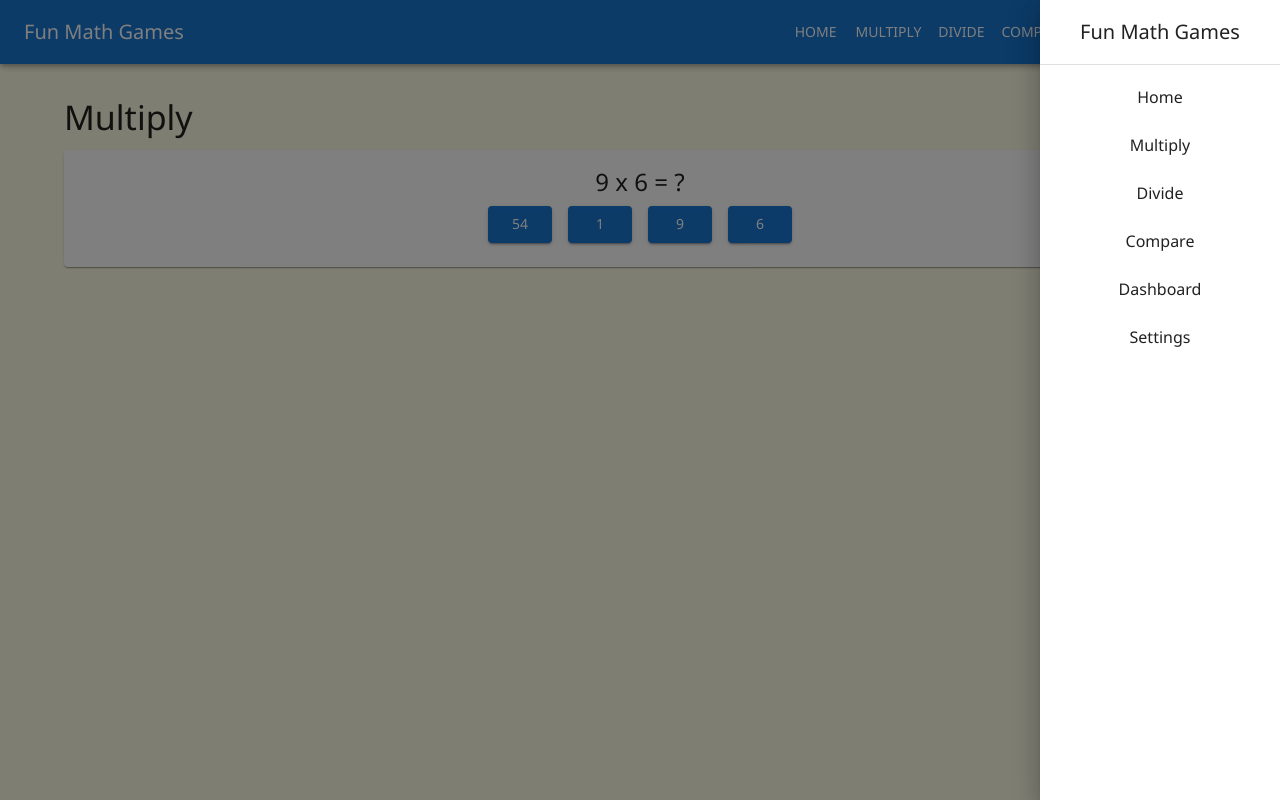
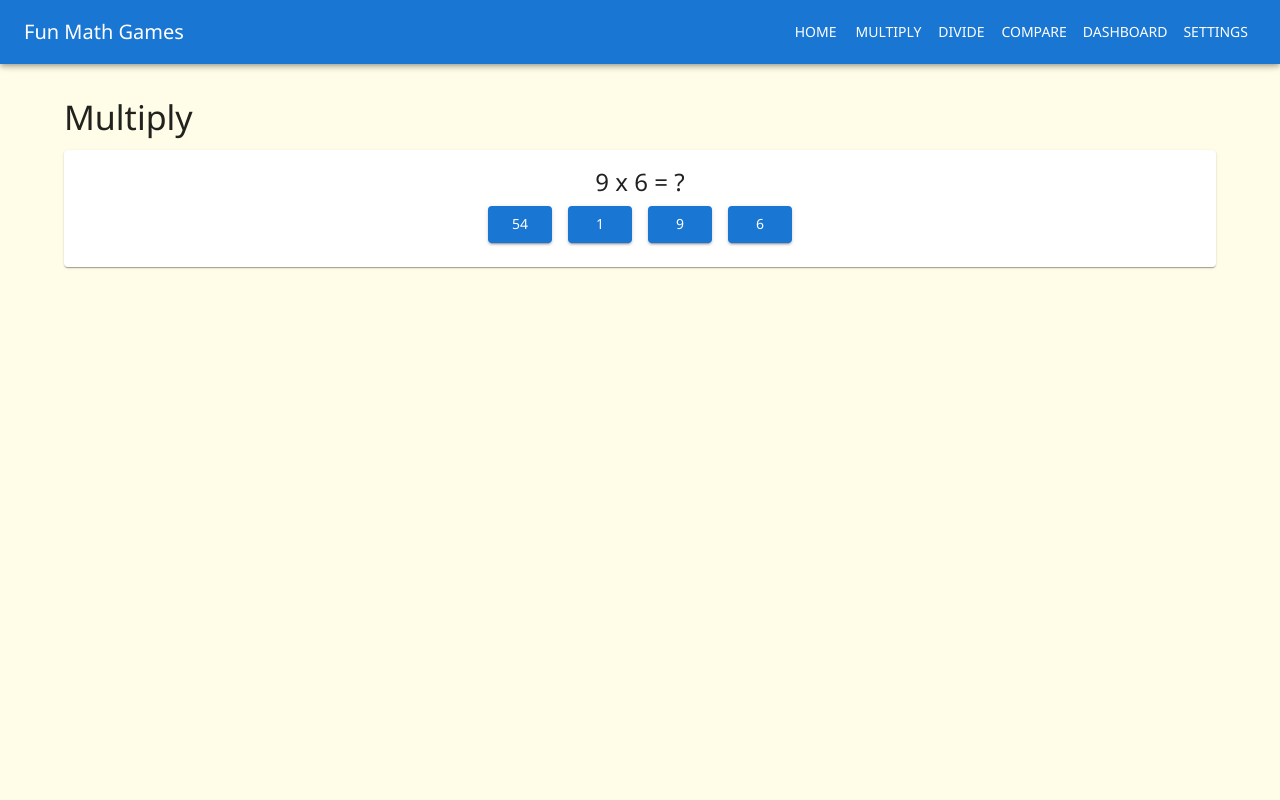
Before and after one commit to SerhiiStaryk/math-muse, a React (Vite) app: page /math-muse/multiply in a window 1280 px wide. Built offline with nearby package versions, Linux system fonts and the light colour scheme.

Commit message:
fix: fix sidebar state

```diff
--- a/src/components/Header/index.tsx
+++ b/src/components/Header/index.tsx
@@ -6,7 +6,7 @@ import { navItems } from '@/constants';
 import MenuIcon from '@mui/icons-material/Menu';
 
 export const Header = () => {
-  const [mobileOpen, setMobileOpen] = useState(true);
+  const [mobileOpen, setMobileOpen] = useState(false);
 
   const handleDrawerToggle = () => {
     setMobileOpen(prevState => !prevState);
```
